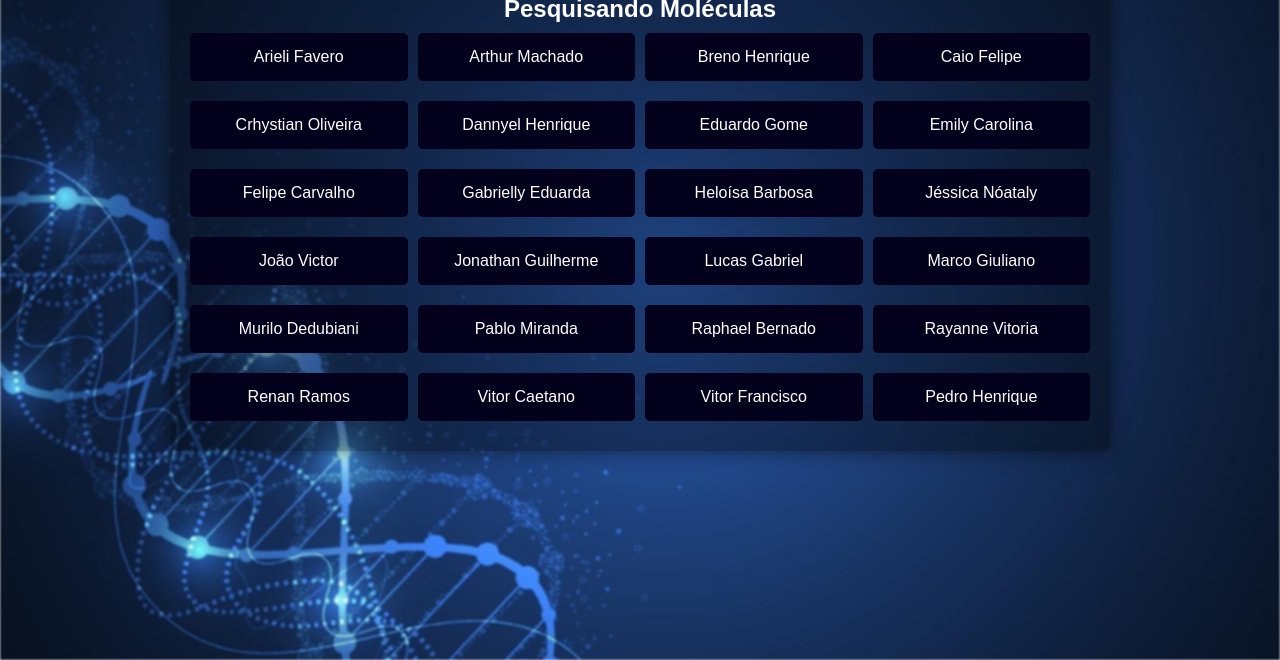
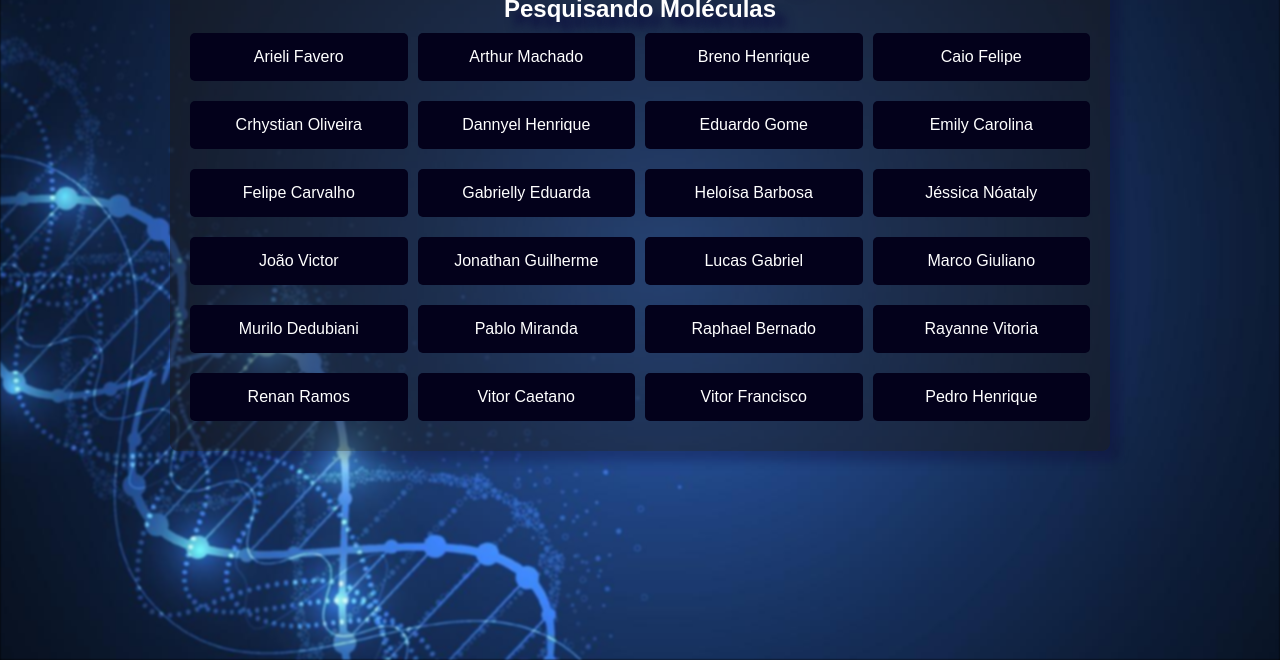
Before and after one commit to LuizpFelipe/ProjetoEscolaMolecula, a plain HTML site: page index.html in a window 1280 px wide. Shown: the part 140-800 px from the top of the page. Drawn offline with Linux system fonts and the light colour scheme.

Commit message:
style update

```diff
--- a/style.css
+++ b/style.css
@@ -2,7 +2,7 @@ body {
     font-family: Arial, sans-serif;
     margin: 0;
     padding: 0;
-    background-color: #f4f4f4;
+    background-color: #000000;
     text-align: center;
 }
 
@@ -25,6 +25,7 @@ h1,
 h2 {
     color: #ffffff;
     margin: 10px 0;
+    text-shadow: 10px 10px 10px rgb(11, 11, 63);
 }
 
 h1 {
@@ -39,9 +40,9 @@ h2 {
     max-width: 900px;
     margin: 50px auto;
     padding: 20px;
-    background-color: #00000063;
+    background-color: #1a191981;
     border-radius: 8px;
-    box-shadow: 0 0 20px rgba(0, 0, 0, 0.534);
+    box-shadow: 10px 10px 10px rgba(13, 9, 53, 0.315);
 }
 
 a {
@@ -62,7 +63,7 @@ button {
 }
 
 button:hover {
-    background-color: #b30b0b9a;
+    background-color: #470101a8;
     transform: scale(1.1);
 }
 
@@ -75,25 +76,19 @@ button:hover {
     margin: 0 auto;
 }
 
-/* Max 4 botões por linha */
 .button-wrapper a {
     flex: 1 1 calc(25% - 10px);
-    /* 4 botões por linha */
     min-width: 200px;
-    /* Tamanho mínimo do botão */
 }
 
-/* Responsividade para telas menores */
 @media (max-width: 900px) {
     .button-wrapper a {
         flex: 1 1 calc(50% - 10px);
-        /* 2 botões por linha */
     }
 }
 
 @media (max-width: 600px) {
     .button-wrapper a {
         flex: 1 1 calc(100% - 10px);
-        /* 1 botão por linha */
     }
 }
```
